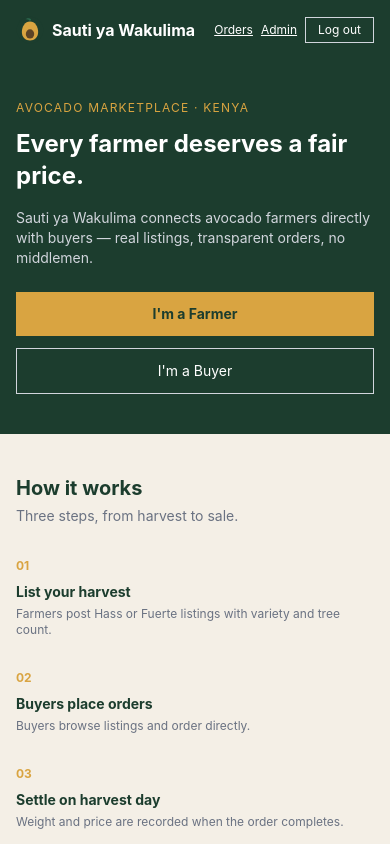
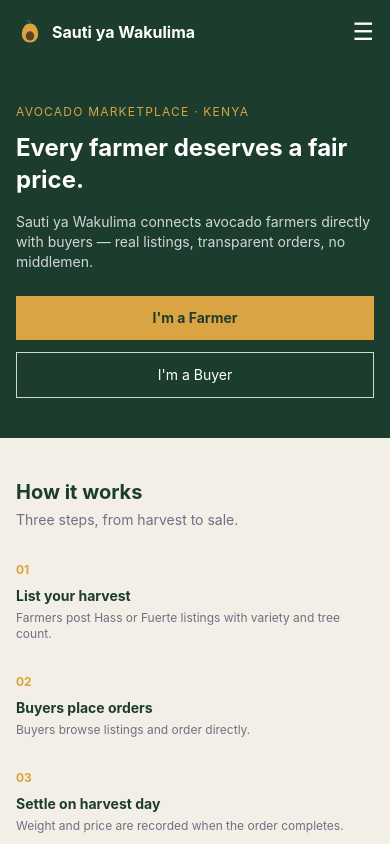
Before and after one commit to pele1610/Sauti-ya-wakulima, a React app in the folder frontend/: page / in a window 390 px wide. Shown: the top 844 px of the page. Built offline with nearby package versions, Linux system fonts and the light colour scheme; no server answers; sample sign-in values are in the browser's storage; the HTML template or start-up script is replaced by a standard one.

Commit message:
Add mobile hamburger menu to Navbar for How it works, Marketplace, and About links

```diff
--- a/frontend/src/components/layout/Navbar.jsx
+++ b/frontend/src/components/layout/Navbar.jsx
@@ -1,12 +1,15 @@
+import { useState } from 'react'
 import { Link } from 'react-router-dom'
 import { useAuth } from '../../context/AuthContext'
 import logo from '../../assets/logo.svg'
 
 function Navbar() {
   const { user, isAuthenticated, logout } = useAuth()
+  const [menuOpen, setMenuOpen] = useState(false)
 
   return (
-    <nav className="bg-[#1c3d2e] px-4 md:px-8 py-4 md:py-5 flex flex-wrap justify-between items-center gap-3">
+    <nav className="bg-[#1c3d2e] px-4 md:px-8 py-4 md:py-5">
+      <div className="flex justify-between items-center gap-3">
         <Link to="/" className="flex items-center gap-2 text-white font-bold text-base md:text-lg">
           <img src={logo} alt="Sauti ya Wakulima" className="h-7 w-7 md:h-8 md:w-8" />
           Sauti ya Wakulima
@@ -18,38 +21,75 @@ function Navbar() {
           <Link to="/#about">About</Link>
         </div>
 
-      <div className="flex gap-2 md:gap-3 items-center text-xs md:text-sm">
+        <div className="hidden md:flex gap-3 items-center text-sm">
           {isAuthenticated ? (
             <>
               {user.role === 'farmer' && (
-              <Link to="/dashboard" className="text-white underline">
-                My Listings
-              </Link>
+                <Link to="/dashboard" className="text-white underline">My Listings</Link>
               )}
-            <Link to="/orders" className="text-white underline">
-              Orders
-            </Link>
+              <Link to="/orders" className="text-white underline">Orders</Link>
               {user.role === 'admin' && (
-              <Link to="/admin" className="text-white underline">
-                Admin
-              </Link>
+                <Link to="/admin" className="text-white underline">Admin</Link>
               )}
-            <span className="text-white hidden sm:inline">{user.email}</span>
-            <button onClick={logout} className="border border-gray-300 text-white px-3 py-1 md:px-4 md:py-2">
+              <span className="text-white">{user.email}</span>
+              <button onClick={logout} className="border border-gray-300 text-white px-4 py-2">
                 Log out
               </button>
             </>
           ) : (
             <>
-            <Link to="/login" className="border border-gray-300 text-white px-3 py-1 md:px-4 md:py-2">
-              Log in
-            </Link>
-            <Link to="/register" className="bg-[#d9a441] text-[#1c3d2e] font-bold px-3 py-1 md:px-4 md:py-2">
+              <Link to="/login" className="border border-gray-300 text-white px-4 py-2">Log in</Link>
+              <Link to="/register" className="bg-[#d9a441] text-[#1c3d2e] font-bold px-4 py-2">
                 List your harvest
               </Link>
             </>
           )}
         </div>
+
+        <button
+          onClick={() => setMenuOpen(!menuOpen)}
+          className="md:hidden text-white text-2xl"
+          aria-label="Toggle menu"
+        >
+          {menuOpen ? '✕' : '☰'}
+        </button>
+      </div>
+
+      {menuOpen && (
+        <div className="md:hidden flex flex-col gap-4 mt-4 pb-2 text-sm text-gray-200">
+          <Link to="/#how-it-works" onClick={() => setMenuOpen(false)}>How it works</Link>
+          <Link to="/marketplace" onClick={() => setMenuOpen(false)}>Marketplace</Link>
+          <Link to="/#about" onClick={() => setMenuOpen(false)}>About</Link>
+
+          {isAuthenticated ? (
+            <>
+              {user.role === 'farmer' && (
+                <Link to="/dashboard" className="text-white underline" onClick={() => setMenuOpen(false)}>My Listings</Link>
+              )}
+              <Link to="/orders" className="text-white underline" onClick={() => setMenuOpen(false)}>Orders</Link>
+              {user.role === 'admin' && (
+                <Link to="/admin" className="text-white underline" onClick={() => setMenuOpen(false)}>Admin</Link>
+              )}
+              <span className="text-white">{user.email}</span>
+              <button
+                onClick={() => { logout(); setMenuOpen(false) }}
+                className="border border-gray-300 text-white px-4 py-2 self-start"
+              >
+                Log out
+              </button>
+            </>
+          ) : (
+            <>
+              <Link to="/login" className="border border-gray-300 text-white px-4 py-2 text-center" onClick={() => setMenuOpen(false)}>
+                Log in
+              </Link>
+              <Link to="/register" className="bg-[#d9a441] text-[#1c3d2e] font-bold px-4 py-2 text-center" onClick={() => setMenuOpen(false)}>
+                List your harvest
+              </Link>
+            </>
+          )}
+        </div>
+      )}
     </nav>
   )
 }
```
Lines whose indentation alone changed are shown as unchanged.
